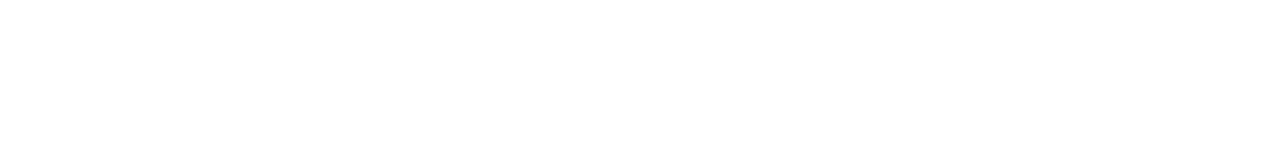
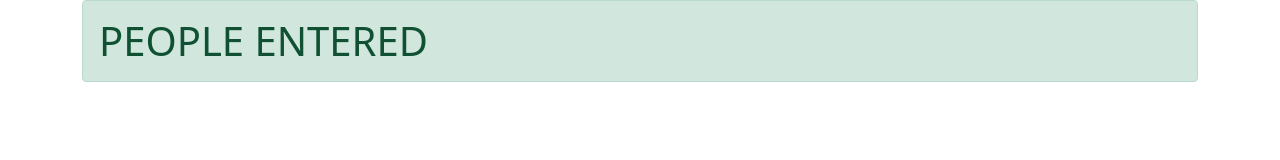
Before and after one commit to pythagoras58/Scrimba-JavaScript, a plain HTML site: page PassengerCouter/index.html in a window 1280 px wide. Drawn offline with nearby package versions, Linux system fonts and the light colour scheme.

Commit message:
COunter 1

```diff
--- a/PassengerCouter/index.html
+++ b/PassengerCouter/index.html
@@ -5,8 +5,13 @@
     <meta http-equiv="X-UA-Compatible" content="IE=edge">
     <meta name="viewport" content="width=device-width, initial-scale=1.0">
     <title>Document</title>
+    <link href="https://cdn.jsdelivr.net/npm/bootstrap@5.0.2/dist/css/bootstrap.min.css" rel="stylesheet">
+    <script src="https://cdn.jsdelivr.net/npm/@popperjs/core@2.9.2/dist/umd/popper.min.js"></script>
+    <script src="https://cdn.jsdelivr.net/npm/bootstrap@5.0.2/dist/js/bootstrap.min.js"></script>
 </head>
 <body>
-
+    <div class="container">
+        <h1 class="alert alert-success">PEOPLE ENTERED</h1>
+    </div>
 </body>
 </html>
```
Also changed, not shown: PassengerCouter/index.css (added).
